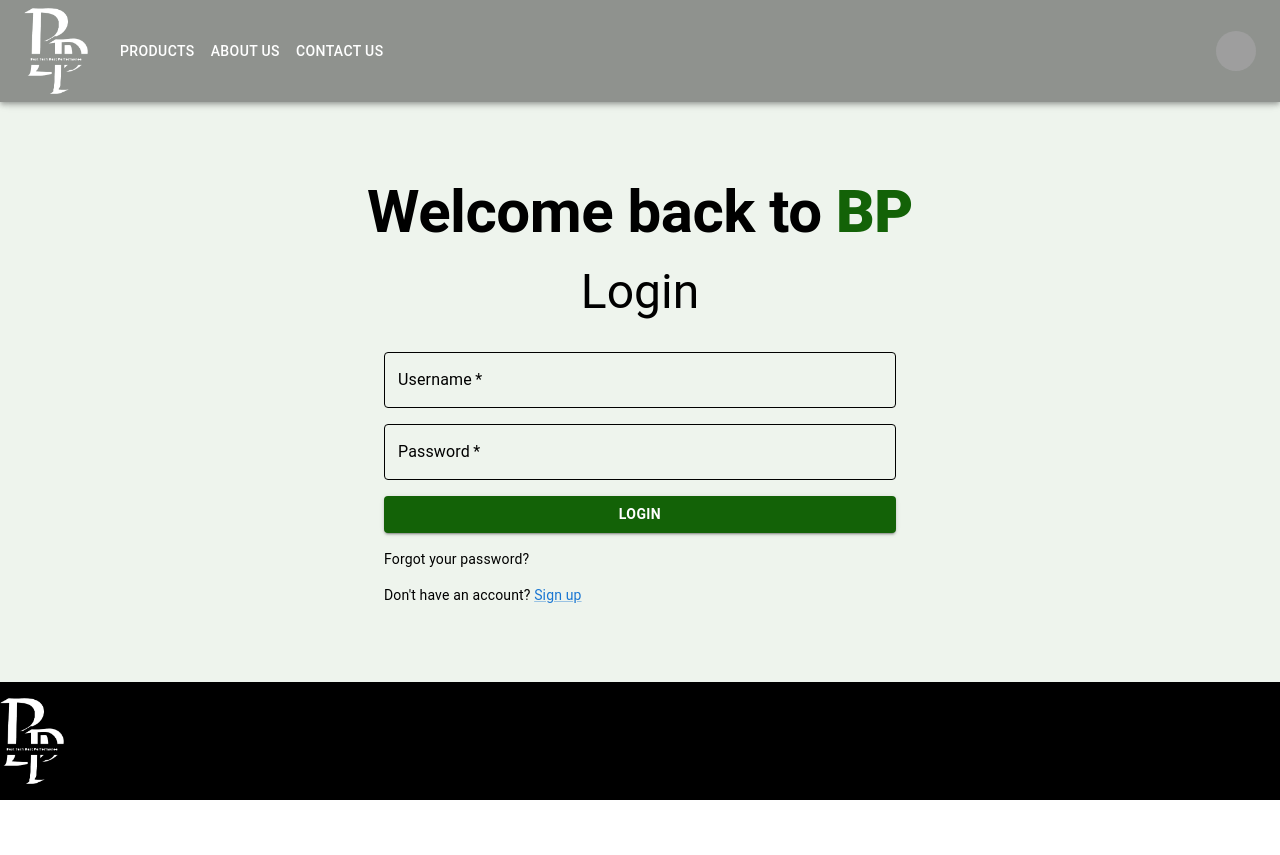
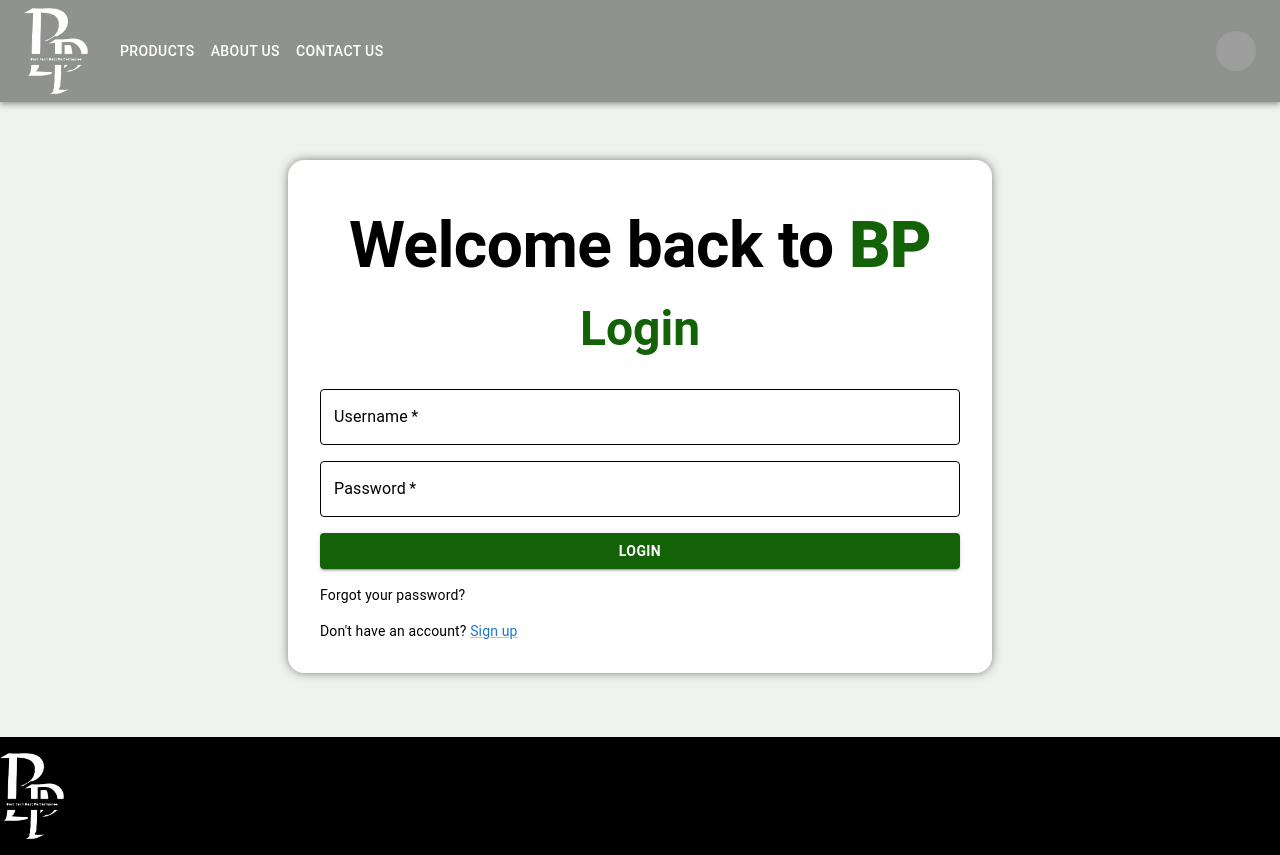
Before and after one commit to PikPakPik/T-WEB-600-NAN_4, a React (Vite) app in the folder frontoffice/: page /login in a window 1280 px wide. Before the commit the page ends 800 px from the top, so only its background shows below. Built offline with nearby package versions, Linux system fonts and the light colour scheme; grey boxes are pictures that could not be loaded.

Commit message:
front/api - merge: creation of a branch to merge front and back

```diff
--- a/frontoffice/src/pages/login/index.tsx
+++ b/frontoffice/src/pages/login/index.tsx
@@ -5,13 +5,37 @@ const LoginPage = () => {
         <>
             <Box
                 sx={{
-                    paddingTop: '20vh',
+                    marginTop: '20vh',
+                    marginBottom: '4rem',
+                    backgroundColor: 'white',
+                    width: { xs: '80%', sm: '60%', md: '50%' },
+                    marginX: 'auto',
+                    padding: { xs: '1rem', sm: '1.5rem', md: '2rem' },
+                    borderRadius: '1rem',
+                    boxShadow: '0 0 10px 0 rgba(100, 100, 100, 0.8)',
                 }}
             >
-                <Typography variant="h2" textAlign="center" sx={{ mt: 2, fontWeight: '600' }}>
+                <Typography
+                    variant="h2"
+                    textAlign="center"
+                    sx={{
+                        mt: 2,
+                        fontWeight: '600',
+                        fontSize: { xs: '2.5rem', sm: '3rem', md: '4rem' },
+                    }}
+                >
                     Welcome back to <span style={{ color: '#136207', fontWeight: '800' }}>BP</span>
                 </Typography>
-                <Typography variant="h3" textAlign="center" sx={{ mt: 2 }}>
+                <Typography
+                    variant="h3"
+                    textAlign="center"
+                    sx={{
+                        mt: 2,
+                        color: '#136207',
+                        fontWeight: '700',
+                        fontSize: { xs: '2rem', sm: '2.5rem', md: '3rem' },
+                    }}
+                >
                     Login
                 </Typography>
                 <Box
@@ -20,7 +44,6 @@ const LoginPage = () => {
                         display: 'flex',
                         flexDirection: 'column',
                         gap: 2,
-                        width: { xs: '100%', sm: '50%', md: '40%' },
                         margin: 'auto',
                         mt: 4,
                     }}
--- a/frontoffice/src/pages/register/index.tsx
+++ b/frontoffice/src/pages/register/index.tsx
@@ -5,17 +5,36 @@ const RegisterPage = () => {
         <>
             <Box
                 sx={{
-                    paddingTop: '20vh',
-                    paddingBottom: '4rem',
+                    marginTop: '20vh',
+                    marginBottom: '4rem',
+                    backgroundColor: 'white',
+                    width: { xs: '80%', sm: '60%', md: '50%' },
+                    marginX: 'auto',
+                    padding: { xs: '1rem', sm: '1.5rem', md: '2rem' },
+                    borderRadius: '1rem',
+                    boxShadow: '0 0 10px 0 rgba(100, 100, 100, 0.8)',
                 }}
             >
-                <Typography variant="h2" textAlign="center" sx={{ mt: 2, fontWeight: '600' }}>
+                <Typography
+                    variant="h2"
+                    textAlign="center"
+                    sx={{
+                        mt: 2,
+                        fontWeight: '600',
+                        fontSize: { xs: '2rem', sm: '2.5rem', md: '3rem' },
+                    }}
+                >
                     Welcome to <span style={{ color: '#136207', fontWeight: '800' }}>BP</span>
                 </Typography>
                 <Typography
                     variant="h3"
                     textAlign="center"
-                    sx={{ mt: 2, color: '#136207', fontWeight: '700' }}
+                    sx={{
+                        mt: 2,
+                        color: '#136207',
+                        fontWeight: '700',
+                        fontSize: { xs: '2rem', sm: '2.5rem', md: '3rem' },
+                    }}
                 >
                     Register
                 </Typography>
@@ -25,7 +44,7 @@ const RegisterPage = () => {
                         display: 'flex',
                         flexDirection: 'column',
                         gap: 2,
-                        width: { xs: '100%', sm: '50%', md: '40%' },
+
                         margin: 'auto',
                         mt: 4,
                     }}
```
Also changed, not shown: frontoffice/src/common/fakeData/categories.json (added, +16 -0 lines), frontoffice/src/common/fakeData/products.json (added, +46 -0 lines), frontoffice/src/pages/category/aa.tsx (added), 1 other file (tests, documents, lock files or other folders).
